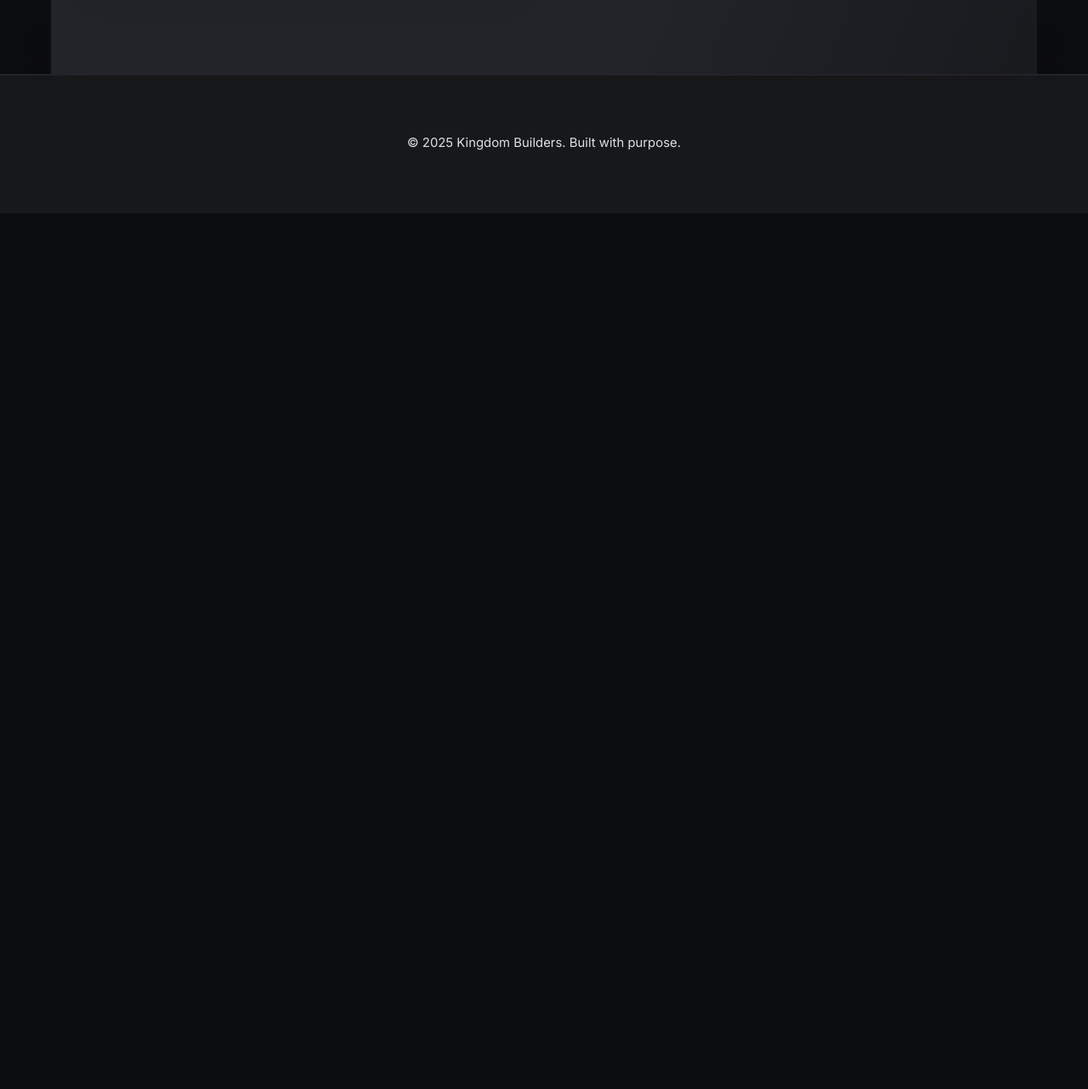
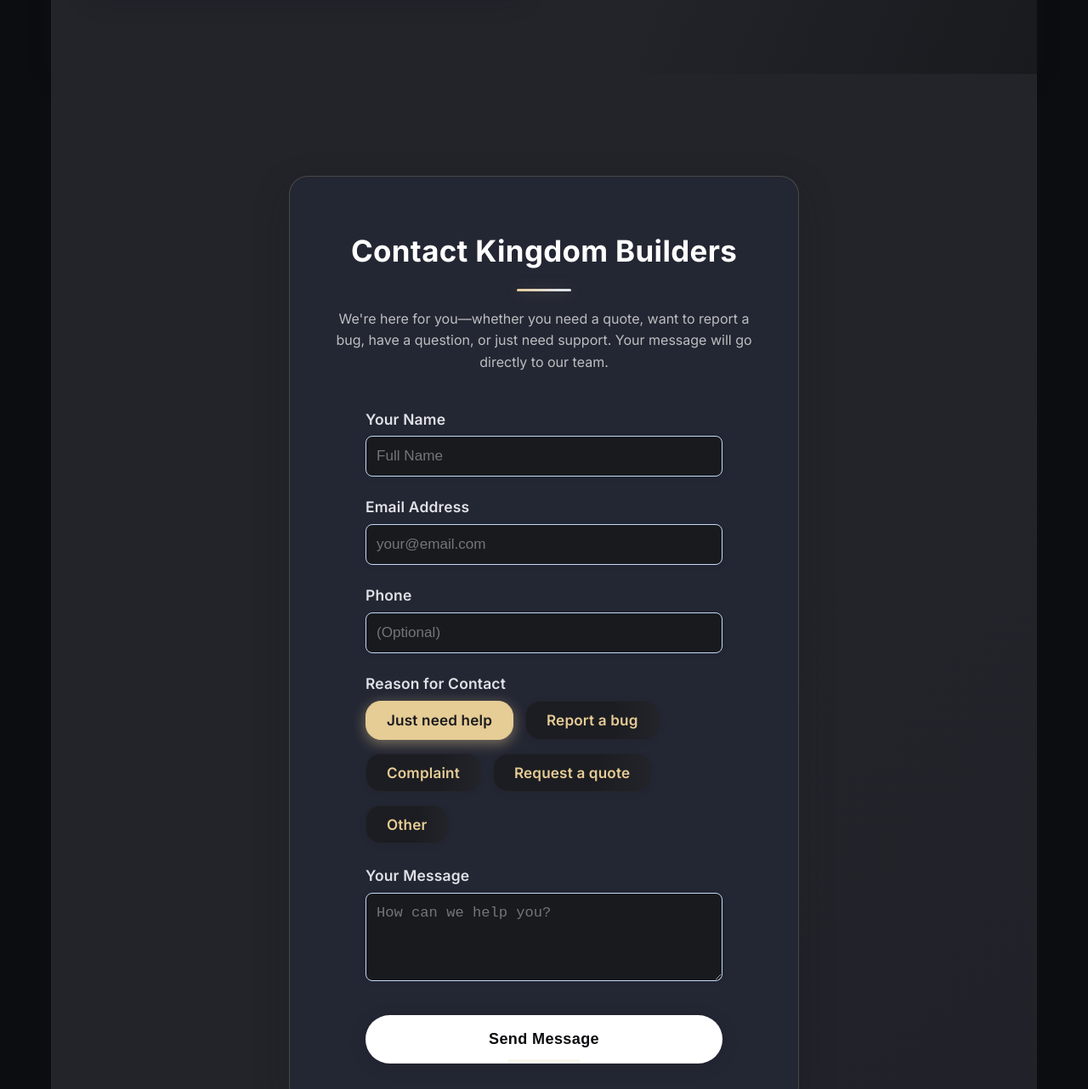
Before and after one commit to WWP4/ChurchWeb, a plain HTML site: page index.html in a window 1280 px wide. Shown: the part 6831-8113 px from the top of the page at 85% size. Before the commit the page ends 7082 px from the top, so only its background shows below. Drawn offline with nearby package versions, Linux system fonts and the light colour scheme.

Commit message:
Update index.html

```diff
--- a/index.html
+++ b/index.html
@@ -284,6 +284,63 @@ ul li::before { content: "•"; color: #b9b7b7; display: inline-block; width: 1e
   .timeline-step { margin: 20px 0; max-width: 340px;}
 }
 
+.contact-wrap {
+  background: rgba(36,40,54,0.78);
+  backdrop-filter: blur(6px) saturate(120%);
+  border-radius: 22px;
+  box-shadow: 0 14px 40px #16171a40;
+  max-width: 600px;
+  margin: 0 auto;
+  padding: 60px 40px 48px 40px;
+  border: 1.7px solid #e6cc9533;
+  position: relative;
+  overflow: hidden;
+}
+.contact-label {
+  color: var(--silver); font-weight:600; font-size:1.09rem; display:block; margin-bottom:6px; letter-spacing:.01em;
+}
+.contact-options {
+  display: flex; flex-wrap: wrap; gap: 14px; margin-top:6px; align-items:center;
+}
+.contact-options input[type=radio] { display:none; }
+.contact-option {
+  display:inline-block;
+  background: linear-gradient(90deg,#1c1d22 65%,#23242a 100%);
+  color: #e6cc95;
+  border: 1.3px solid #23242a;
+  border-radius: 18px;
+  padding: 8px 24px;
+  font-size:1.07rem;
+  font-weight:600;
+  letter-spacing:.01em;
+  cursor:pointer;
+  transition: background .16s, color .15s, border .15s, box-shadow .13s;
+  box-shadow: 0 2px 9px #1a1a1a12;
+  margin-bottom:2px;
+  opacity: .91;
+}
+.contact-options input[type=radio]:checked + .contact-option,
+.contact-option:active {
+  background: #e6cc95;
+  color: #191a1e;
+  border-color: #e6cc95;
+  box-shadow: 0 4px 16px #e6cc9577;
+  opacity:1;
+}
+input[type="text"], input[type="email"], input[type="tel"], textarea {
+  width:100%; padding:13px 12px; border-radius:8px; border:1.3px solid #c4daf9;
+  background:#181a1e; color:var(--white); font-size:1.07rem;
+  transition: border 0.17s, box-shadow 0.14s;
+  box-shadow:0 2px 10px #23242a08;
+}
+input:focus, textarea:focus {
+  border-color: #e6cc95;
+  outline: none;
+}
+textarea { min-height: 90px; resize: vertical;}
+@media (max-width:600px){
+  .contact-wrap { padding: 34px 10px 34px 10px;}
+}
 
 
   </style>
@@ -595,6 +652,51 @@ ul li::before { content: "•"; color: #b9b7b7; display: inline-block; width: 1e
   </div>
 </section>
 
+<section id="contact" class="section light" style="background: linear-gradient(135deg,#23242a 60%,#212229 100%); padding-bottom:90px;">
+  <div class="contact-wrap glass" data-aos="fade-up">
+    <h2>Contact Kingdom Builders</h2>
+    <p style="text-align:center;max-width:540px;margin:0 auto 40px auto;color:#dedede;opacity:.83;">
+      We're here for you—whether you need a quote, want to report a bug, have a question, or just need support. Your message will go directly to our team.
+    </p>
+    <form id="contact-form" autocomplete="off" style="max-width:420px;margin:0 auto;display:grid;gap:22px;">
+      <label>
+        <span class="contact-label">Your Name</span>
+        <input type="text" name="name" required placeholder="Full Name" />
+      </label>
+      <label>
+        <span class="contact-label">Email Address</span>
+        <input type="email" name="email" required placeholder="your@email.com" />
+      </label>
+      <label>
+        <span class="contact-label">Phone</span>
+        <input type="tel" name="phone" placeholder="(Optional)" />
+      </label>
+      <label>
+        <span class="contact-label">Reason for Contact</span>
+        <div class="contact-options">
+          <input type="radio" id="help" name="reason" value="Just need help" checked />
+          <label for="help" class="contact-option" data-aos="fade-right" data-aos-delay="20">Just need help</label>
+          <input type="radio" id="bug" name="reason" value="Report a bug" />
+          <label for="bug" class="contact-option" data-aos="fade-right" data-aos-delay="70">Report a bug</label>
+          <input type="radio" id="complaint" name="reason" value="Complaint" />
+          <label for="complaint" class="contact-option" data-aos="fade-right" data-aos-delay="120">Complaint</label>
+          <input type="radio" id="quote" name="reason" value="Request a quote" />
+          <label for="quote" class="contact-option" data-aos="fade-right" data-aos-delay="180">Request a quote</label>
+          <input type="radio" id="other" name="reason" value="Other" />
+          <label for="other" class="contact-option" data-aos="fade-right" data-aos-delay="240">Other</label>
+        </div>
+      </label>
+      <label>
+        <span class="contact-label">Your Message</span>
+        <textarea name="message" rows="4" required placeholder="How can we help you?"></textarea>
+      </label>
+      <button type="submit" class="cta-button" style="margin-top:10px;font-size:1.13rem;">Send Message</button>
+    </form>
+    <div id="contact-success" style="text-align:center;color:#e6cc95;font-size:1.13rem;margin-top:30px;display:none;">
+      Thank you! Your message has been received.<br>We’ll get back to you soon.
+    </div>
+  </div>
+</section>
 
 
 <footer>
@@ -664,6 +766,15 @@ ul li::before { content: "•"; color: #b9b7b7; display: inline-block; width: 1e
   });
 </script>
 
+<script>
+document.getElementById('contact-form').onsubmit = function(e){
+  e.preventDefault();
+  document.getElementById('contact-form').style.display = "none";
+  document.getElementById('contact-success').style.display = "block";
+  // Add your backend, Formspree, or Netlify Forms logic here.
+};
+</script>
+
 
 </body>
 </html>
```
